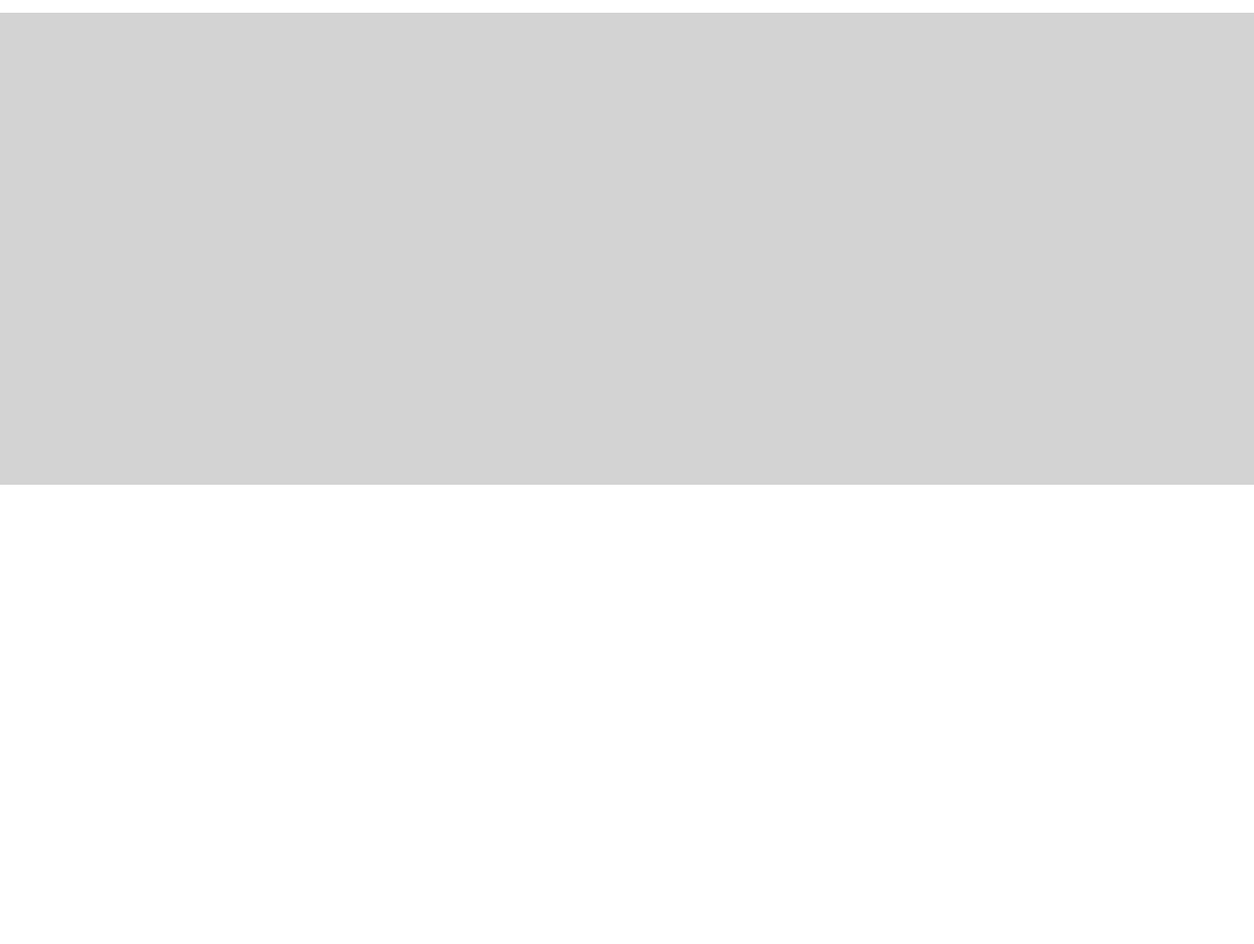
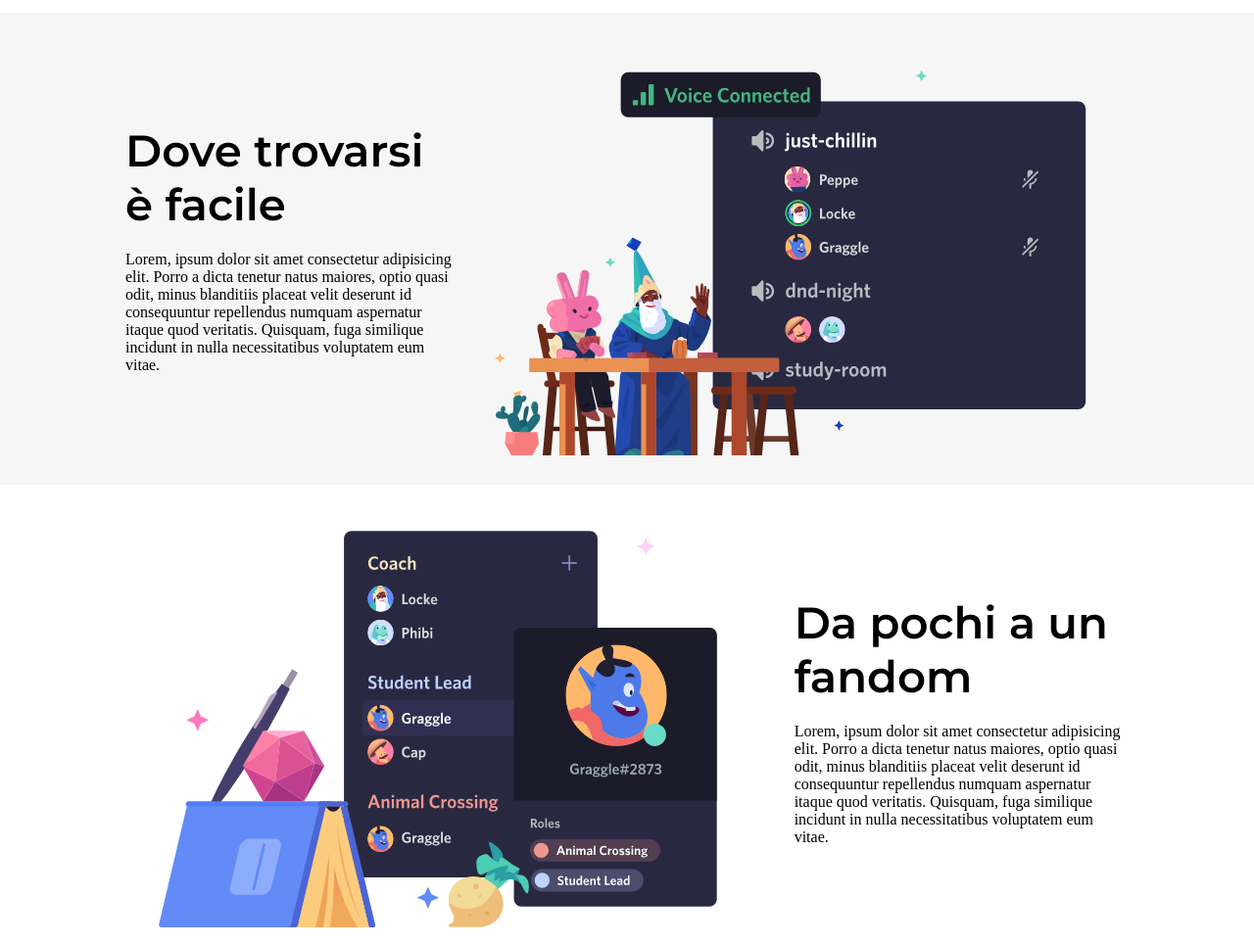
Before and after one commit to MarcoInchingoli89/htmlcss-discord, a plain HTML site: page index.html in a window 1280 px wide. Shown: the part 993-1957 px from the top of the page at 98% size. Drawn offline with Linux system fonts and the light colour scheme.

Commit message:
Add Middle Lower Section Discord

```diff
--- a/assets/css/style.css
+++ b/assets/css/style.css
@@ -32,15 +32,6 @@
  /*  .debug .banner {
     background-color: blue;
   } */ */
-
-  .debug .header_background {
-    background-color: aqua;
-    height: 32px;
-  }
-
-  .debug .middle_background {
-    background-color: lightgrey;
-  }
 
   .debug .bottom_background {
     background-color: lightgrey;
@@ -119,6 +110,10 @@
     border: 1px solid;
     height: 550px;
     width: 1200px;
+  }
+
+  .middle_background {
+    background-color: #F6F6F6;
   }
 
 /*#endregion Main*/
@@ -212,7 +207,7 @@
   padding-bottom: 100px;
 }
 
-.item1 {
+.item {
   width: 650px;
 }
 
--- a/index.html
+++ b/index.html
@@ -132,8 +132,22 @@
 
                 <div class="row row_section">
 
-                    <div class="col-4"></div>
-                    <div class="col-8"></div>
+                    <div class="col-4 flex_center flex_column">
+
+                        <h1 class="title_black font_montserrat font_size">Dove trovarsi è facile</h1>
+
+                        <p>Lorem, ipsum dolor sit amet consectetur adipisicing elit. Porro a dicta tenetur natus maiores, optio quasi odit, minus blanditiis placeat velit deserunt id consequuntur repellendus numquam aspernatur itaque quod veritatis. Quisquam, fuga similique incidunt in nulla necessitatibus voluptatem eum vitae.</p>
+
+
+
+                    </div>
+
+                    <div class="col-8 flex_center">
+
+                        <img class="item" src="./assets/img/item2.svg" alt="mago e coniglio rosa">
+
+
+                    </div>
 
                 </div>
 
@@ -152,8 +166,20 @@
 
             <div class="row row_section">
 
-                <div class="col-8"></div>
-                <div class="col-4"></div>
+                <div class="col-8 flex_center">
+
+                    <img class="item" src="./assets/img/item3.svg" alt="una penna e un libro con delle schermate">
+
+                </div>
+
+                <div class="col-4 flex_center flex_column">
+
+                    <h1 class="title_black font_montserrat font_size">Da pochi a un fandom</h1>
+
+                    <p>Lorem, ipsum dolor sit amet consectetur adipisicing elit. Porro a dicta tenetur natus maiores, optio quasi odit, minus blanditiis placeat velit deserunt id consequuntur repellendus numquam aspernatur itaque quod veritatis. Quisquam, fuga similique incidunt in nulla necessitatibus voluptatem eum vitae.</p>
+
+
+                </div>
 
 
 
```
